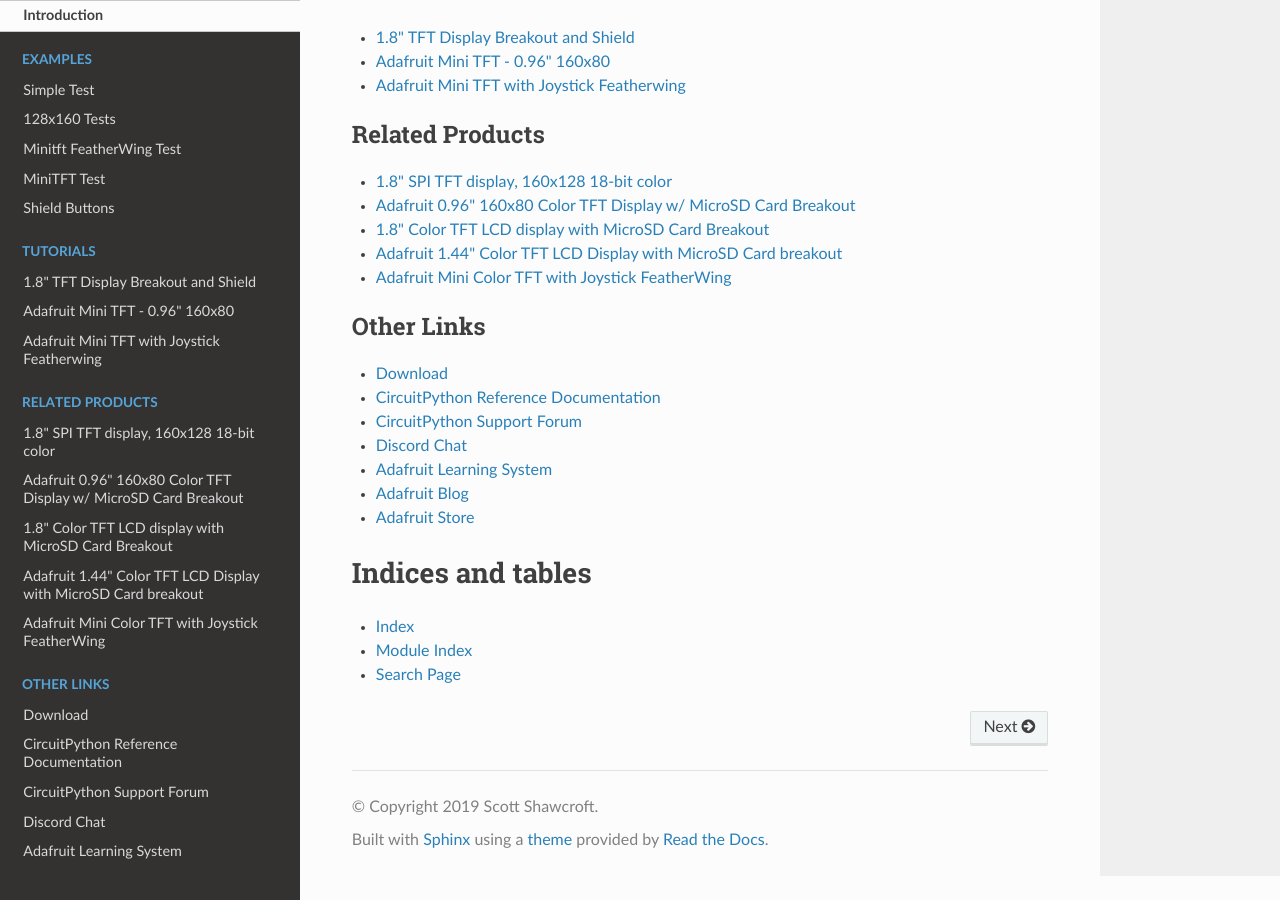
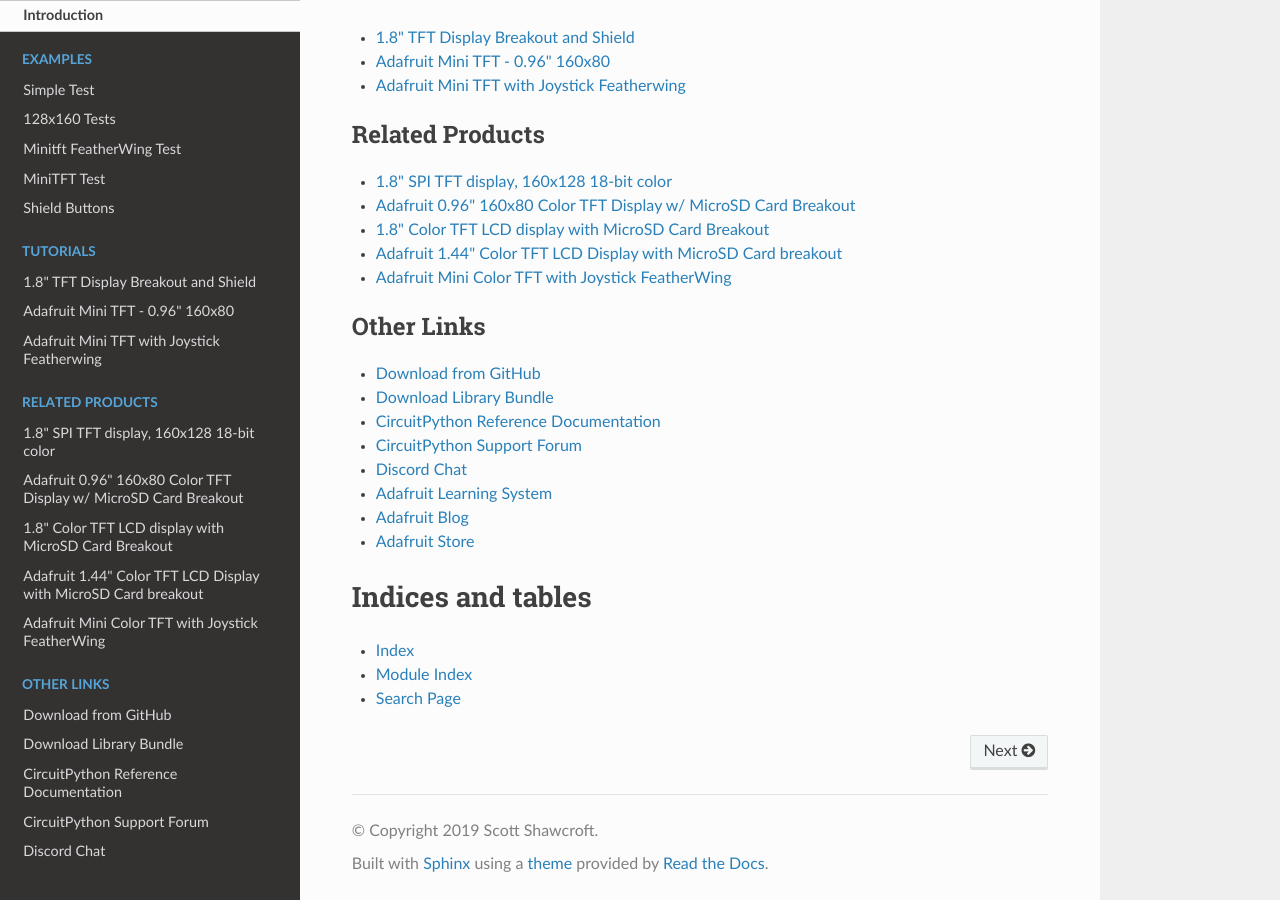
Before and after one commit to adafruit/Adafruit_CircuitPython_ST7735R, a Sphinx documentation site: the page built from docs/index.rst, in a window 1280 px wide and 900 px high, scrolled down 1880 px. Built offline with Sphinx 7.4.7 and the Read the Docs theme 2.0.0, drawn with Linux system fonts in a browser that asks for light colours.

Commit message:
Added cp.org link to index.rst

```diff
--- a/docs/index.rst
+++ b/docs/index.rst
@@ -39,7 +39,8 @@
 .. toctree::
     :caption: Other Links
 
-    Download <https://github.com/adafruit/adafruit_CircuitPython_ST7735R/releases/latest>
+    Download from GitHub <https://github.com/adafruit/adafruit_CircuitPython_ST7735R/releases/latest>
+    Download Library Bundle <https://circuitpython.org/libraries>
     CircuitPython Reference Documentation <https://docs.circuitpython.org>
     CircuitPython Support Forum <https://forums.adafruit.com/viewforum.php?f=60>
     Discord Chat <https://adafru.it/discord>
```
